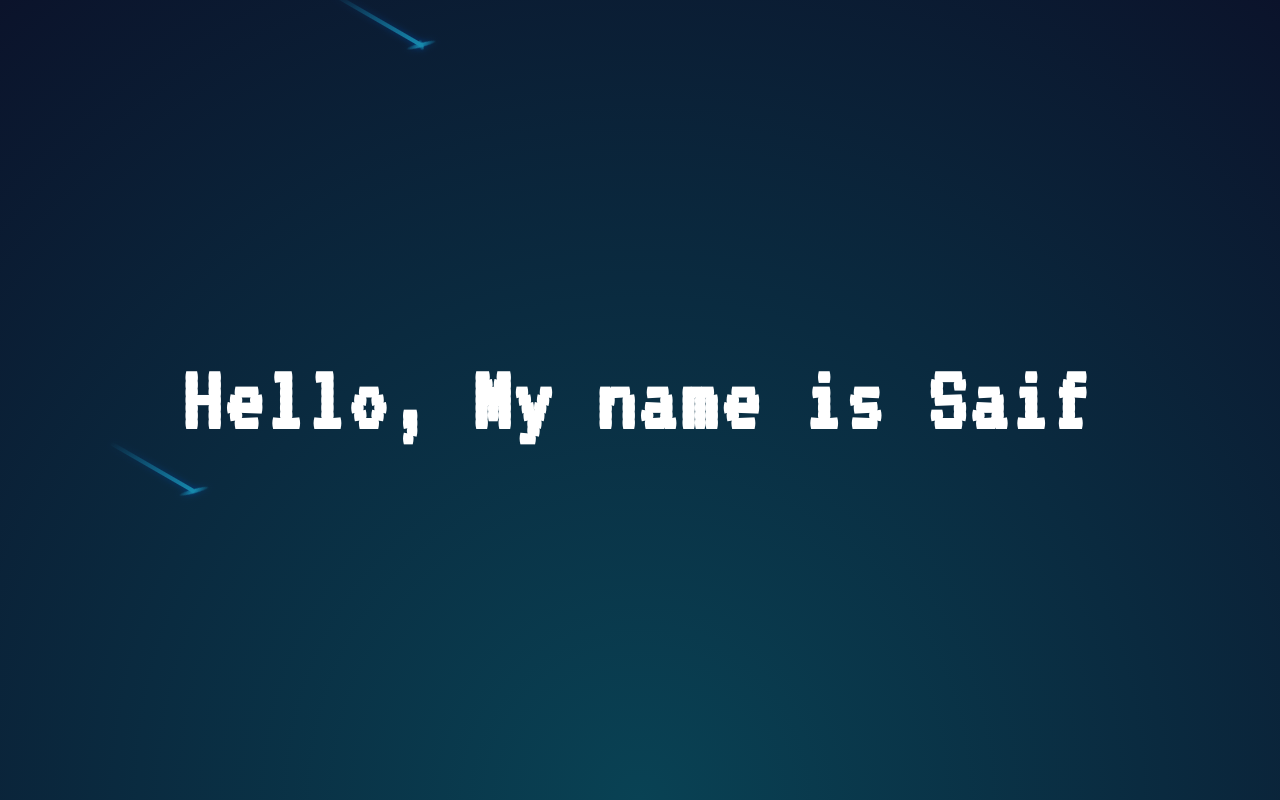
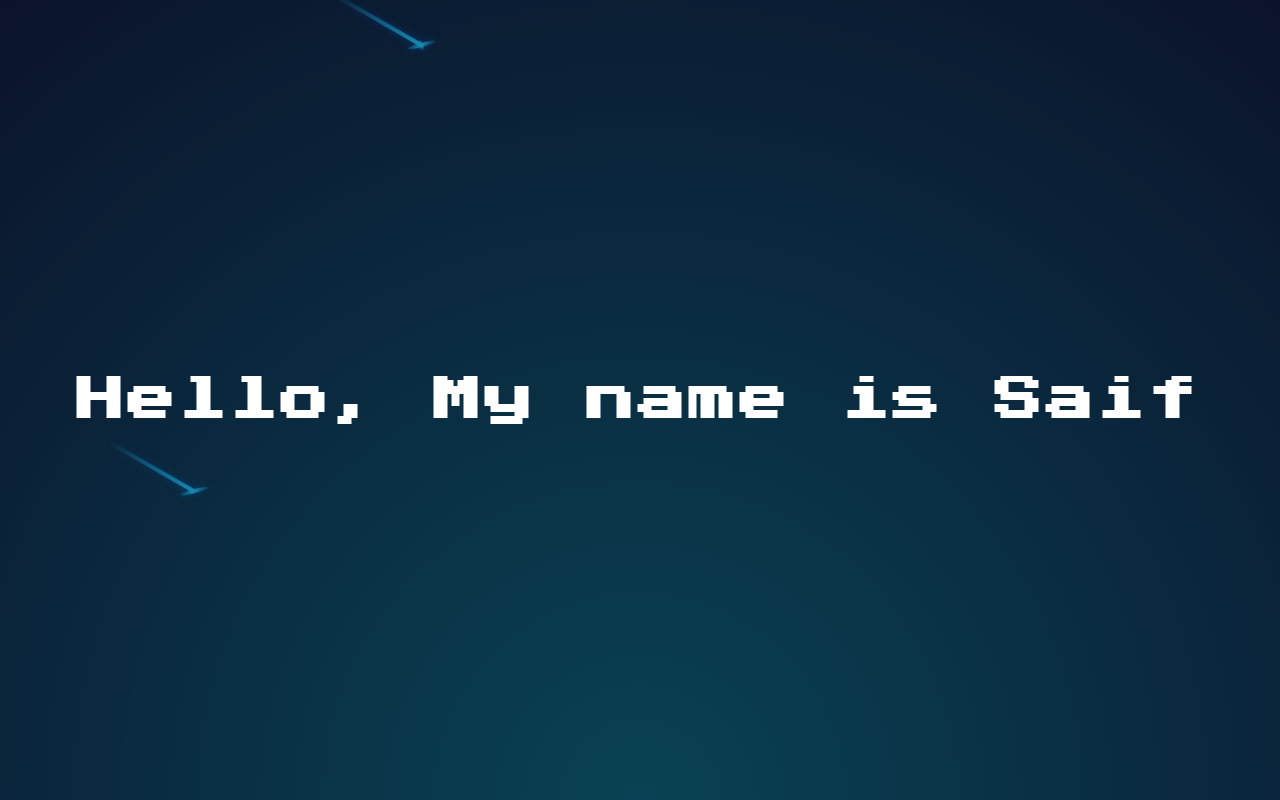
Before and after one commit to SaifAlqady51/my_profile, a SvelteKit app: page / in a window 1280 px wide. Shown: the top 800 px of the page. Built offline with nearby package versions, Linux system fonts and the light colour scheme.

Commit message:
Changed font family to press start 2P

```diff
--- a/src/app.html
+++ b/src/app.html
@@ -2,10 +2,14 @@
 <html lang="en">
 	<head>
 		<meta charset="utf-8" />
-
 		<link rel="preconnect" href="https://fonts.googleapis.com" />
 		<link rel="preconnect" href="https://fonts.gstatic.com" crossorigin />
 		<link href="https://fonts.googleapis.com/css2?family=VT323&display=swap" rel="stylesheet" />
+
+		<link rel="preconnect" href="https://fonts.googleapis.com">
+		<link rel="preconnect" href="https://fonts.gstatic.com" crossorigin>
+		<link href="https://fonts.googleapis.com/css2?family=Press+Start+2P&display=swap" rel="stylesheet">
+
 		<!-- <link rel="icon" href="%sveltekit.assets%/favicon.png" /> -->
 		<meta name="viewport" content="width=device-width, initial-scale=1" />
 		%sveltekit.head%
--- a/src/routes/+page.svelte
+++ b/src/routes/+page.svelte
@@ -1,3 +1,3 @@
 <div class="flex w-fit h-full z-40 items-center justify-center">
-	<h1 id="name" class=" font-V text-8xl text-white font-bold">Hello, My name is Saif</h1>
+	<h1 id="name" class=" font-press-start text-5xl text-white font-bold">Hello, My name is Saif</h1>
 </div>
--- a/tailwind.config.js
+++ b/tailwind.config.js
@@ -4,7 +4,9 @@
   theme: {
     extend: {
       fontFamily:{
-        "V":["VT323"]
+        "V":["VT323"],
+        'press-start': ['"Press Start 2P"', 'cursive'],
+
       }
     },
   },
```
